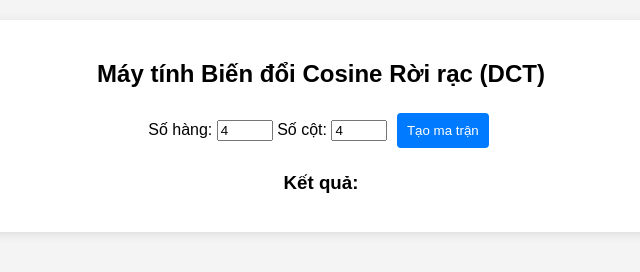
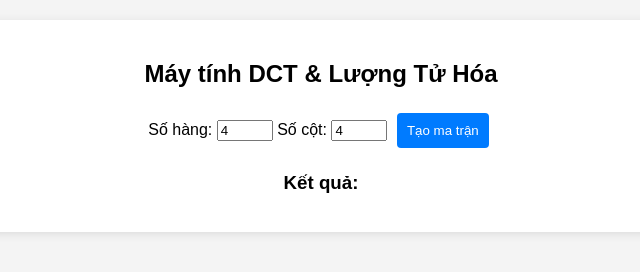
Before and after one commit to NguyenHung952/tinh-toan-dct, a plain HTML site: page index.html in a window 1280 px wide. Shown: the whole page, without its empty margins (319-959 px from the left). Drawn offline with Linux system fonts and the light colour scheme.

Commit message:
Update index.html

```diff
--- a/index.html
+++ b/index.html
@@ -8,15 +8,16 @@
 </head>
 <body>
     <div class="container">
-        <h2>Máy tính Biến đổi Cosine Rời rạc (DCT)</h2>
+        <h2>Máy tính DCT & Lượng Tử Hóa</h2>
         <label for="matrixRows">Số hàng:</label>
         <input type="number" id="matrixRows" min="1" max="10" value="4">
         <label for="matrixCols">Số cột:</label>
         <input type="number" id="matrixCols" min="1" max="10" value="4">
         <button id="generateMatrix">Tạo ma trận</button>
         <div id="matrixInput"></div>
-        <button id="computeDCT1D" style="display:none;">Tính DCT 1D</button>
         <button id="computeDCT2D" style="display:none;">Tính DCT 2D</button>
+        <button id="computeQuantization" style="display:none;">Lượng tử hóa</button>
+        <button id="computeInverseQuantization" style="display:none;">Nghịch lượng tử hóa</button>
         <h3>Kết quả:</h3>
         <div id="matrixResult"></div>
     </div>
```
